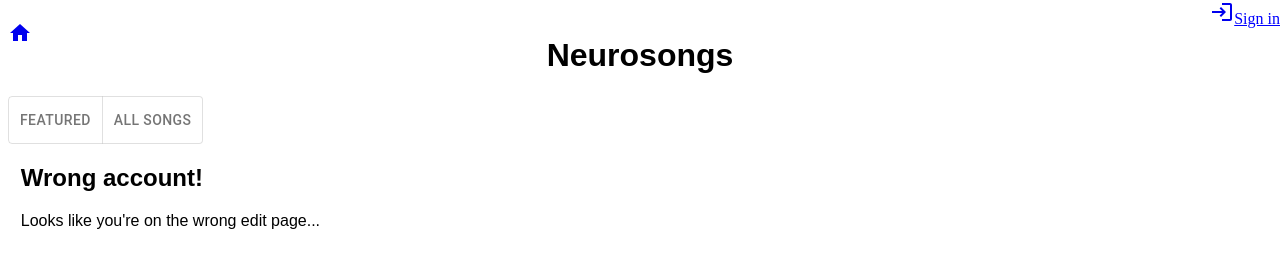
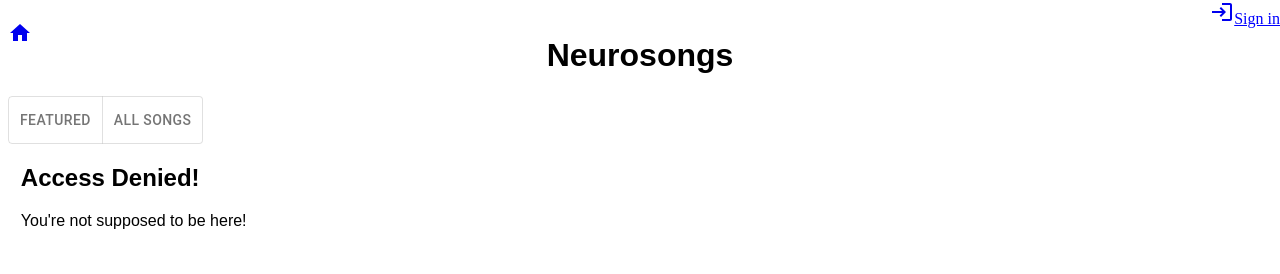
Before and after one commit to AlexMan123456/neurosongs-front-end, a React (Vite) app: page /users/settings/1/edit_date_of_birth in a window 1280 px wide. Shown: the top 274 px of the page. Built offline with nearby package versions, Linux system fonts and the light colour scheme; no server answers.

Commit message:
Made date of birth on edit date of birth page default to the existing user's date of birth

```diff
--- a/src/components/users/settings/EditDateOfBirthPage.jsx
+++ b/src/components/users/settings/EditDateOfBirthPage.jsx
@@ -1,4 +1,4 @@
-import { useContext, useState } from "react";
+import { useContext, useEffect, useState } from "react";
 import { useNavigate, useParams, useSearchParams } from "react-router-dom"
 import { DatePicker } from "@mui/x-date-pickers";
 import { Button } from "@mui/material";
@@ -6,8 +6,9 @@ import verifyUserAge from "../../../utils/verify-user-age";
 import { UserContext } from "../../../contexts/UserContext";
 import wait from "../../../utils/wait";
 import dayjs from "dayjs";
-import { patchUser } from "../../../../api";
+import { getUserById, patchUser } from "../../../../api";
 import Loading from "../../Loading";
+import ForbiddenAccess from "../../errors/ForbiddenAccess";
 
 function EditDateOfBirthPage(){
     const {user_id} = useParams()
@@ -17,6 +18,19 @@ function EditDateOfBirthPage(){
     const [isLoading, setIsLoading] = useState(false);
     const [error, setError] = useState("")
     const navigate = useNavigate()
+
+    useEffect(() => {
+        setIsLoading(true);
+        getUserById(user_id).then(({date_of_birth}) => {
+            setDateOfBirth(dayjs(new Date(date_of_birth)));
+            setIsLoading(false);
+        }).catch((err) => {
+            setError("Error getting date of birth. Please try again later.")
+            return wait(4).then(() => {
+                setError("");
+            })
+        })
+    }, [])
 
     function handleSubmit(){
         if(!verifyUserAge(new Date(dateOfBirth), 13)){
@@ -37,14 +51,14 @@ function EditDateOfBirthPage(){
         .catch((err) => {
             setIsLoading(false);
             setError("Error setting your date of birth. Please try again later.")
+            return wait(4).then(() => {
+                setError("");
+            })
         })
     }
 
     if(signedInUser.user_id !== user_id){
-        return (<section>
-                <h2>Wrong account!</h2>
-                <p>Looks like you're on the wrong edit page...</p>
-            </section>)
+        return <ForbiddenAccess/>
     }
 
     if(isLoading){
```
